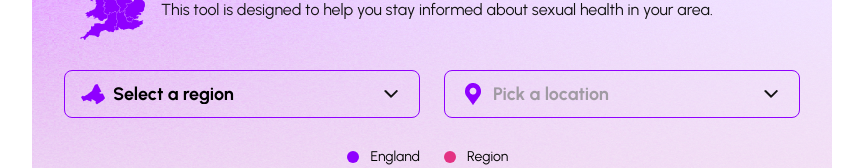
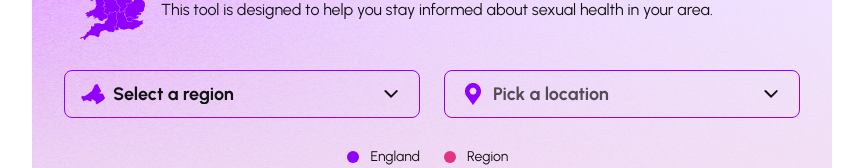
Before and after one commit to adamjw3/builtvisible-chart, a React (Vite) app: page / in a window 1280 px wide. Shown: the part 120-288 px from the top of the page, without its empty margins (208-1071 px from the left). Built offline with nearby package versions, Linux system fonts and the light colour scheme.

Commit message:
Update app.scss

```diff
--- a/src/app.scss
+++ b/src/app.scss
@@ -22,6 +22,7 @@
 }
 
 #sti-chart {
+   color: #121212;
 
   *,
 *::before,
@@ -103,6 +104,7 @@
 
     .select {
       @include urbanist-bold();
+      color: #121212;
       border-radius: 8px;
       border: 1px solid #8F00FF;
       height: 48px;
@@ -150,6 +152,7 @@
 
       select {
         @include urbanist-bold();
+        color: #121212;
         width: 100%;
         appearance: none;
         background-color: transparent;
```
